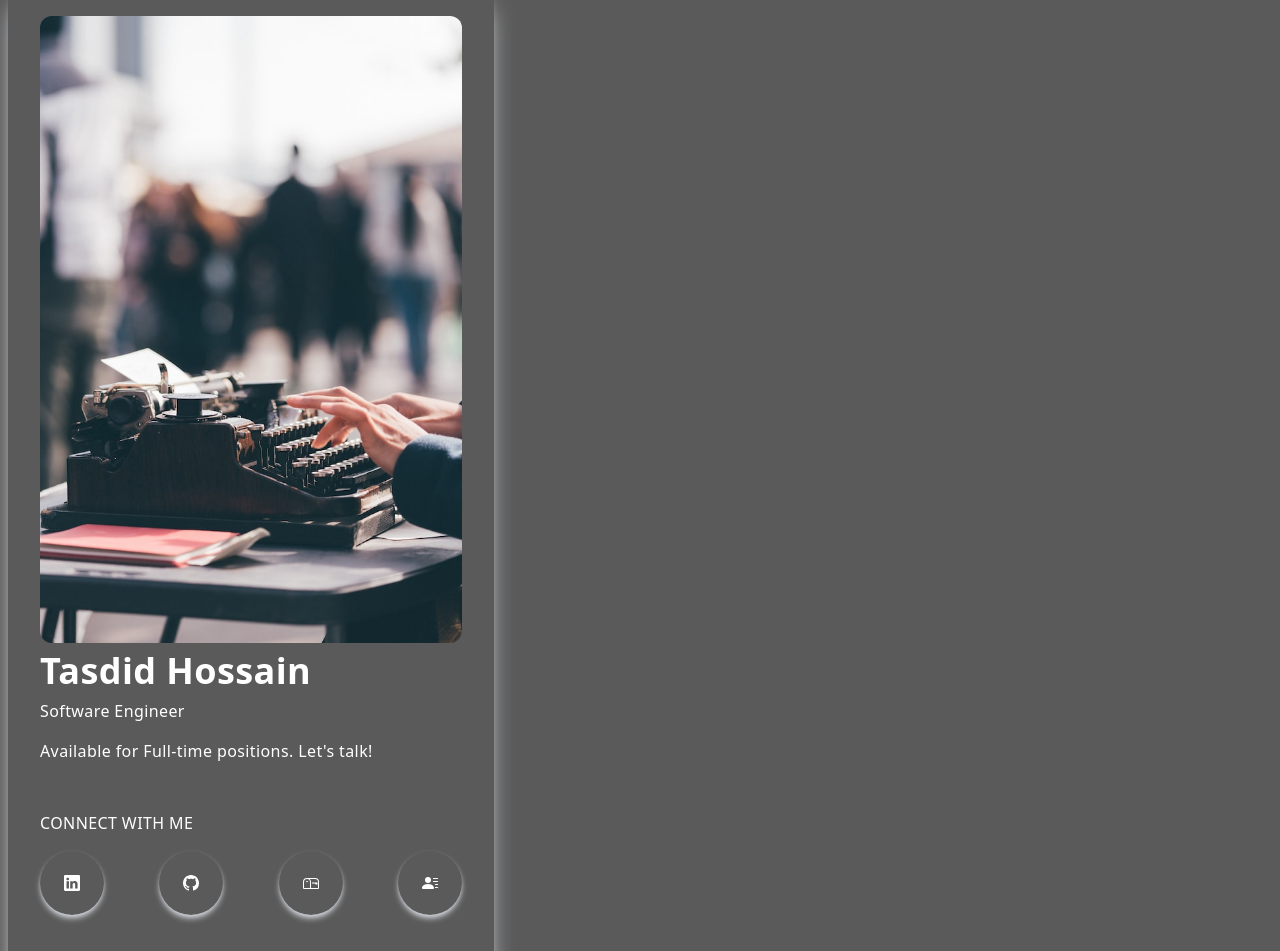
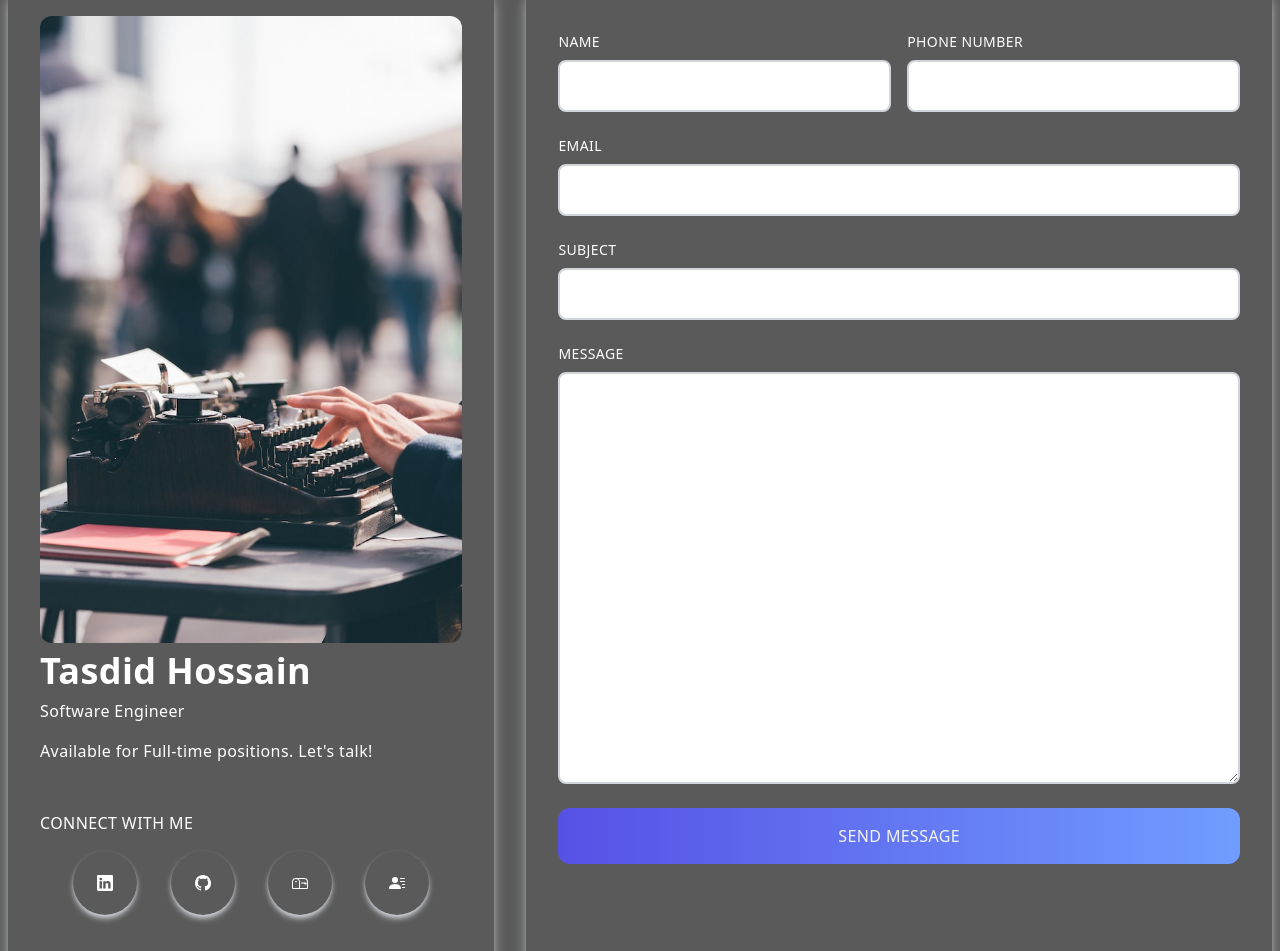
Before and after one commit to Tasdeed/portfolio, a Next.js app: page / in a window 1280 px wide. Shown: the part 3520-4471 px from the top of the page. Built offline with nearby package versions, Linux system fonts and the light colour scheme.

Commit message:
finished contact section

```diff
--- a/components/Contact.js
+++ b/components/Contact.js
@@ -1,10 +1,12 @@
 import Image from "next/image";
+import Link from "next/link";
 import {
   BsFillPersonLinesFill,
   BsGithub,
   BsLinkedin,
   BsMailbox,
 } from "react-icons/bs";
+import { HiChevronDoubleUp } from "react-icons/hi";
 import ContactImg from "../public/thom-milkovic.jpg";
 
 const Contact = () => {
@@ -16,7 +18,7 @@ const Contact = () => {
         </p>
         <h2 className="py-4">Get in Touch</h2>
         <div className="grid lg:grid-cols-5 gap-8">
-          <div className="col-span-3 lg:col-span-2 w-full h-full shadow-xl shadow-gray-300 rounded-xl p-4">
+          <div className="col-span-3 lg:col-span-2 w-full h-full shadow-lg shadow-gray-300 rounded-xl p-4">
             <div className="lg:p-4 h-full">
               <div>
                 <Image
@@ -34,7 +36,7 @@ const Contact = () => {
               </div>
               <div>
                 <p className="uppercase pt-8">Connect With Me</p>
-                <div className="flex items-center justify-between py-4">
+                <div className="flex items-center justify-evenly py-4">
                   <div className="rounded-full shadow-md shadow-gray-300 p-6 cursor-pointer hover:scale-125 ease-in duration-300">
                     <BsLinkedin />
                   </div>
@@ -51,6 +53,61 @@ const Contact = () => {
               </div>
             </div>
           </div>
+          <div className="col-span-3 w-full h-auto shadow-lg shadow-gray-300 rounded-xl lg:p-4">
+            <div className="p-4">
+              <form>
+                <div className="grid md:grid-cols-2 gap-4 w-full py-2">
+                  <div className="flex flex-col">
+                    <label className="uppercase text-sm py-2">Name</label>
+                    <input
+                      className="border-2 rounded-lg p-3 flex border-gray-300"
+                      type="text"
+                    />
+                  </div>
+                  <div className="flex flex-col">
+                    <label className="uppercase text-sm py-2">
+                      Phone Number
+                    </label>
+                    <input
+                      className="border-2 rounded-lg p-3 flex border-gray-300"
+                      type="text"
+                    />
+                  </div>
+                </div>
+                <div className="flex flex-col py-2">
+                  <label className="uppercase text-sm py-2">Email</label>
+                  <input
+                    className="border-2 rounded-lg p-3 flex border-gray-300"
+                    type="email"
+                  />
+                </div>
+                <div className="flex flex-col py-2">
+                  <label className="uppercase text-sm py-2">Subject</label>
+                  <input
+                    className="border-2 rounded-lg p-3 flex border-gray-300"
+                    type="text"
+                  />
+                </div>
+                <div className="flex flex-col py-2">
+                  <label className="uppercase text-sm py-2">Message</label>
+                  <textarea
+                    className="border-2 rounded-lg p-3 border-gray-300"
+                    rows="16"
+                  ></textarea>
+                </div>
+                <button className="w-full p-4 text-gray-100 mt-4 shadow-none">
+                  Send Message
+                </button>
+              </form>
+            </div>
+          </div>
+        </div>
+        <div className="flex justify-center py-12">
+          <Link href="/">
+            <div className="animate-bounce rounded-full shadow-md shadow-gray-300 p-4 cursor-pointer hover:scale-125 ease-in duration-300">
+              <HiChevronDoubleUp className="text-amber-500" size={35} />
+            </div>
+          </Link>
         </div>
       </div>
     </div>
```
